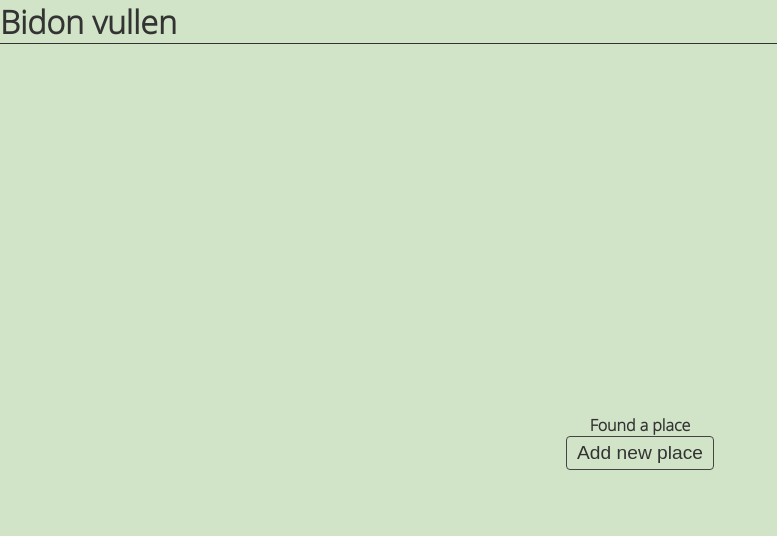
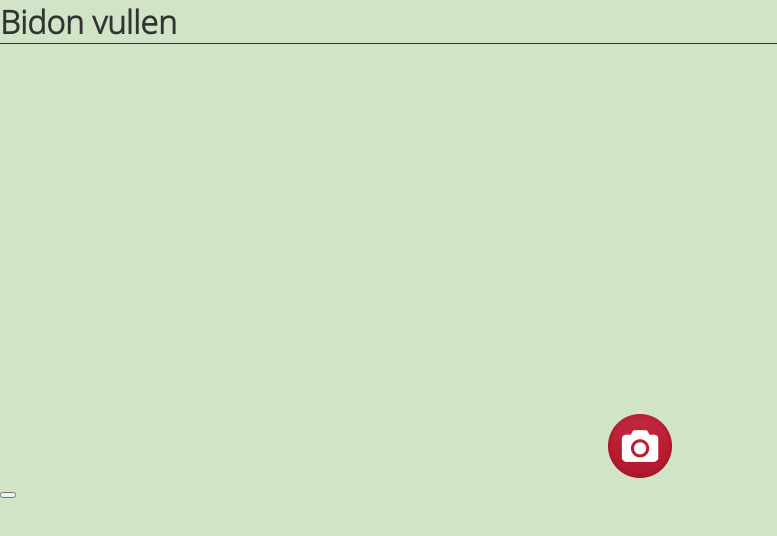
Before and after one commit to TuvokVersatileKolinahr/bidonvullen, a website: page frontend/index.html in a window 1280 px wide. Shown: the whole page, without its empty margins (0-777 px from the left). Drawn offline with Linux system fonts and the light colour scheme; some packages are replaced by stand-ins of ours.

Commit message:
upload photo

```diff
--- a/frontend/index.html
+++ b/frontend/index.html
@@ -7,32 +7,35 @@
 		<meta name="apple-mobile-web-app-capable" content="yes">
 		<meta name="apple-mobile-web-app-status-bar-style" content="black">
 		<link href="static/css/main.css" rel="stylesheet">
-    <script type="text/javascript"
-      src="https://maps.googleapis.com/maps/api/js?key=AIzaSyCMFGTIvS385CKvB7J8FC5cBala85M9FLQ">
-    </script>
+    	<script type="text/javascript" src="https://maps.googleapis.com/maps/api/js?key=AIzaSyCMFGTIvS385CKvB7J8FC5cBala85M9FLQ"></script>
 	</head>
 	<body>
 
 	<div class="page-container">
+
 			<section id="main" class="page current">
 
 				<h1 class="app-title"><span>Bidon vullen<span></h1>
 				<div id="map-canvas" class="google-map"></div>
-
-				<div class="center">
-					<h2 class="found-a-place">Found a place</h2>
-					<button class="button navigation" data-target="picture" data-animationout="toLeft" data-animationin="fromRight">Add new place</button>
-				</div>
+				<div class="take-picture"></div>
+				<input type="file" class="toggle-camera hidden" />
+				<button class="goto-picture navigation" data-target="picture" data-animationout="toLeft" data-animationin="fromRight"></button>
 
 			</section>
+
 
 			<section class="page" id="picture">
 				<h1 class="app-title"><span>Add Picture<span></h1>
 
 				<div class="center">
+					<img class="pic-taken" />
+				</div>
+
+				<div class="center">
 					<button class="button navigation" data-target="description" data-animationout="toLeft" data-animationin="fromRight">Next page</button>
 				</div>
 			</section>
+
 
 			<section id="description" class="page">
 				<h1 class="app-title"><span>Description<span></h1>
@@ -42,6 +45,7 @@
 				</div>
 			</section>
 
+
 			<section id="availability" class="page">
 				<h1 class="app-title"><span>Availablitity<span></h1>
 
@@ -49,6 +53,7 @@
 					<button class="button navigation" data-target="details" data-animationout="toLeft" data-animationin="fromRight">Next page</button>
 				</div>
 			</section>
+
 
 			<section id="details" class="page">
 				<h1 class="app-title"><span>Details<span></h1>
@@ -58,9 +63,9 @@
 				</div>
 			</section>
 
+
 		</div>
 		<script src="static/js/vendor/Rest.js"></script>
-		<script src="static/js/vendor/Webcam.js"></script>
 		<script src="static/js/main.js"></script>
 	</body>
 </html>
```
